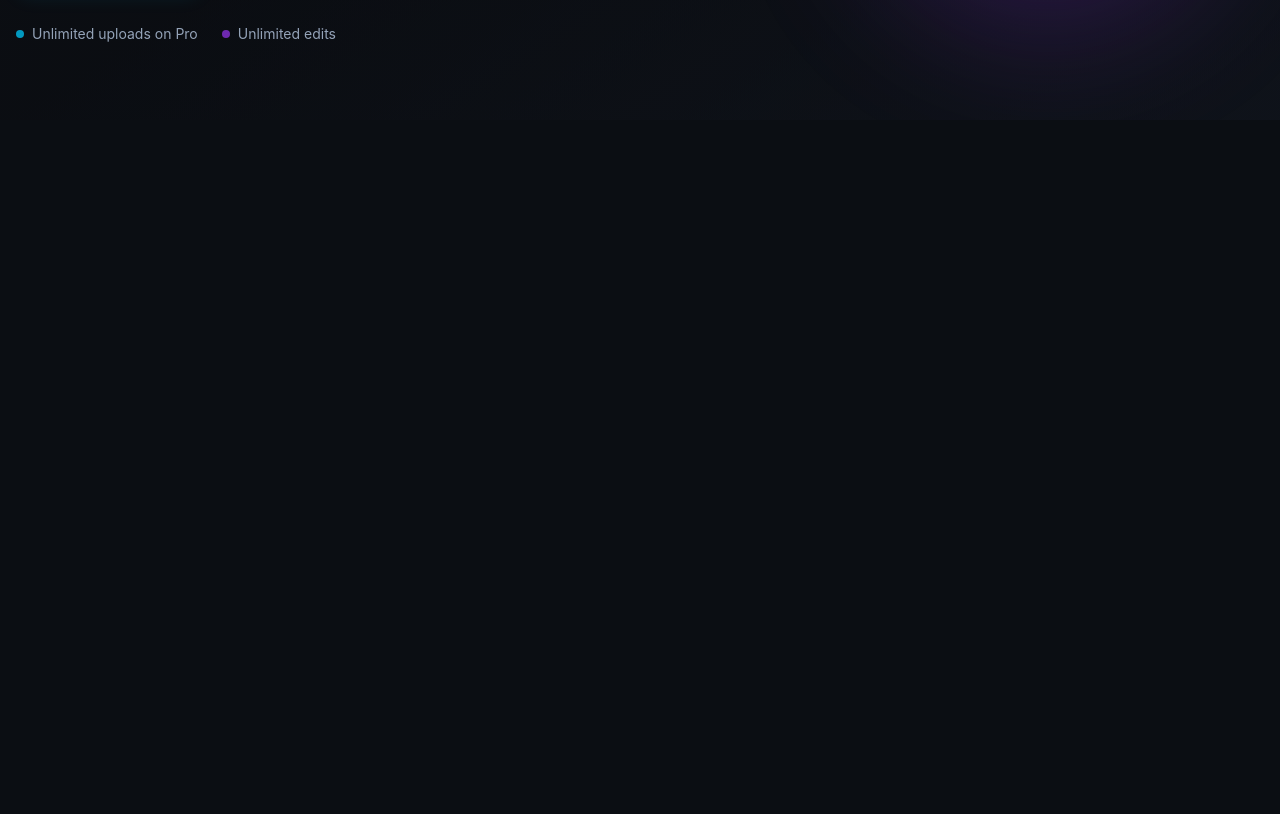
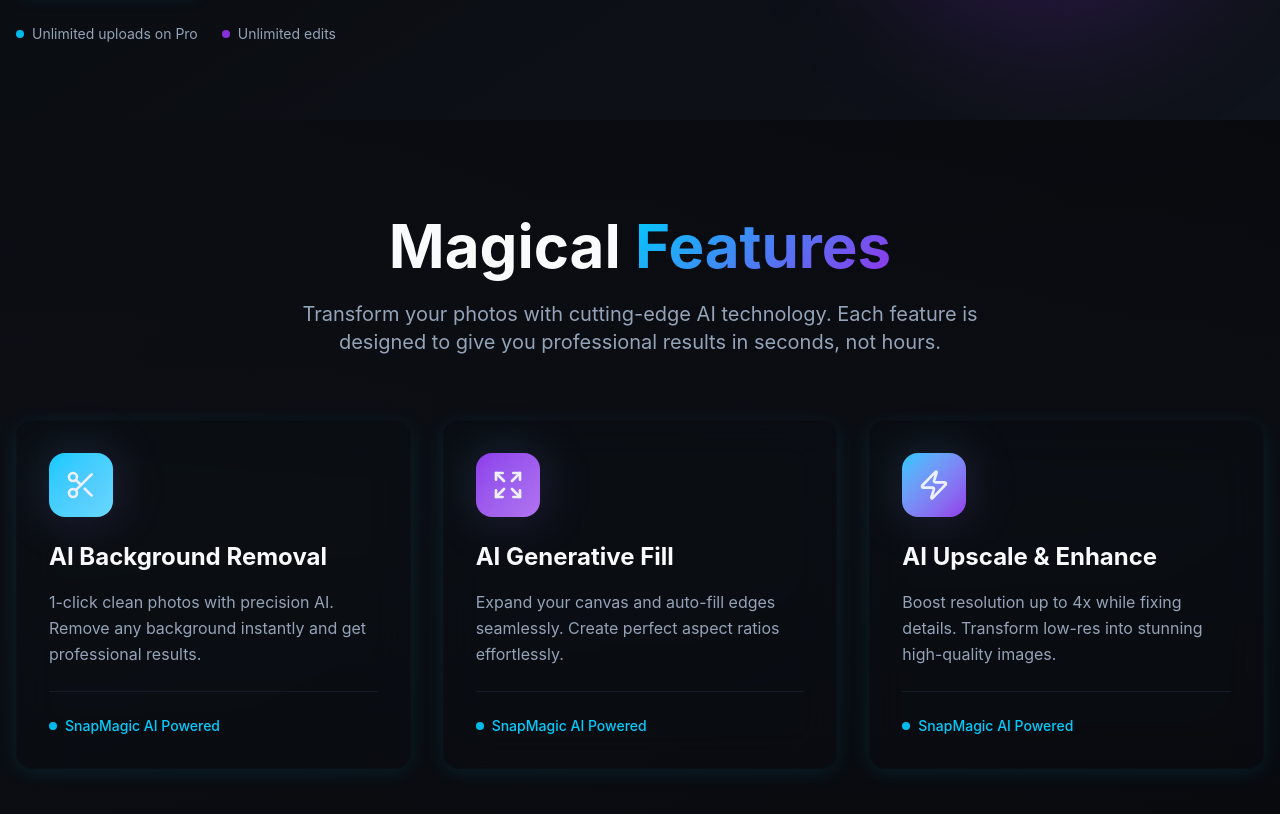
Before and after one commit to theBappy/SnapMagic, a Next.js app: page / in a window 1280 px wide. Shown: the part 680-1494 px from the top of the page. Before the commit the page ends 800 px from the top, so only its background shows below. Built offline with nearby package versions, Linux system fonts and the light colour scheme; no server answers.

Commit message:
features UI

```diff
--- /dev/null
+++ b/src/app/constants/index.ts
@@ -0,0 +1,44 @@
+
+import { Crop, Expand, Scissors, Type, Zap } from "lucide-react";
+export const features = [
+  {
+    icon: Scissors,
+    title: "AI Background Removal",
+    description:
+      "1-click clean photos with precision AI. Remove any background instantly and get professional results.",
+    gradient: "from-primary to-primary-glow",
+    delay: 0.1,
+  },
+  {
+    icon: Expand,
+    title: "AI Generative Fill",
+    description:
+      "Expand your canvas and auto-fill edges seamlessly. Create perfect aspect ratios effortlessly.",
+    gradient: "from-secondary to-secondary-glow",
+    delay: 0.2,
+  },
+  {
+    icon: Zap,
+    title: "AI Upscale & Enhance",
+    description:
+      "Boost resolution up to 4x while fixing details. Transform low-res into stunning high-quality images.",
+    gradient: "from-primary to-secondary",
+    delay: 0.3,
+  },
+  {
+    icon: Crop,
+    title: "Smart Crop & Face Focus",
+    description:
+      "Perfect thumbnails automatically. AI detects faces and important content for optimal cropping.",
+    gradient: "from-secondary to-primary",
+    delay: 0.4,
+  },
+  {
+    icon: Type,
+    title: "Watermark & Text Overlay",
+    description:
+      "Brand your content professionally. Add custom watermarks and text with perfect positioning.",
+    gradient: "from-primary-glow to-secondary-glow",
+    delay: 0.5,
+  },
+];
--- /dev/null
+++ b/src/app/modules/features.tsx
@@ -0,0 +1,78 @@
+"use client";
+import { motion } from "framer-motion";
+import { features } from "../constants";
+
+const Features = () => {
+  return (
+    <section id="features" className="py-24 relative overflow-hidden">
+      <div className="absolute inset-0 bg-linear-to-b from-transparent via-muted/20 to-transparent" />
+      <div className="container mx-auto px-4 relative z-10">
+        <motion.div
+          initial={{ opacity: 0, y: 30 }}
+          whileInView={{ opacity: 1, y: 0 }}
+          viewport={{ once: true }}
+          transition={{ duration: 0.8 }}
+          className="text-center mb-16"
+        >
+          <h2 className="text-4xl lg:text-6xl font-bold mb-6">
+            <span className="text-foreground">Magical </span>
+            <span className="bg-gradient-primary bg-clip-text! text-transparent">
+              Features
+            </span>
+          </h2>
+
+          <p className="text-xl text-muted-foreground max-w-3xl mx-auto">
+            Transform your photos with cutting-edge AI technology. Each feature
+            is designed to give you professional results in seconds, not hours.
+          </p>
+        </motion.div>
+        <div className="grid lg:grid-cols-3 gap-8 mb-12">
+          {features?.slice(0, 3).map((feature, index) => (
+            <FeatureCard key={index} feature={feature} index={index} />
+          ))}
+        </div>
+      </div>
+    </section>
+  );
+};
+
+function FeatureCard({ feature, index }: { feature: any; index: number }) {
+  const { icon: Icon, title, description, gradient, delay } = feature;
+
+  return (
+    <motion.div
+      initial={{ opacity: 0, y: 50 }}
+      whileInView={{ opacity: 1, y: 0 }}
+      viewport={{ once: true }}
+      transition={{ duration: 0.8, delay }}
+      whileHover={{ scale: 1.02, y: -5 }}
+      className="group"
+    >
+      <div className="h-full glass rounded-2xl p-8 border border-card-border hover:border-primary/30 transition-all duration-300 shadow-glow-subtle hover:shadow-glow-primary">
+        <div className="relative mb-6">
+          <div
+            className={`w-16 h-16 rounded-2xl bg-linear-to-br ${gradient} p-4 group-hover:animate-glow-pulse`}
+          >
+            <Icon className="w-full h-full text-white" />
+          </div>
+          <div className="absolute inset-0 w-16 h-16 rounded-2xl bg-linear-to-br from-primary/20 to-secondary/20 blur-xl group-hover:blur-2xl transition-all duration-300" />
+        </div>
+
+        <h3 className="text-2xl font-bold mb-4 text-foreground group-hover:text-primary transition-colors">
+          {title}
+        </h3>
+
+        <p className="text-muted-foreground leading-relaxed">{description}</p>
+
+        <div className="mt-6 pt-6 border-t border-card-border">
+          <div className="flex items-center space-x-2 text-sm text-primary">
+            <div className="w-2 h-2 bg-primary rounded-full animate-pulse" />
+            <span className="font-medium">SnapMagic AI Powered</span>
+          </div>
+        </div>
+      </div>
+    </motion.div>
+  );
+}
+
+export default Features;
--- a/src/app/page.tsx
+++ b/src/app/page.tsx
@@ -1,3 +1,4 @@
+import Features from "./modules/features"
 import Hero from "./modules/hero"
 
 
@@ -5,6 +6,7 @@ const Page = () => {
   return (
     <div>
       <Hero />
+      <Features />
     </div>
   )
 }
```
